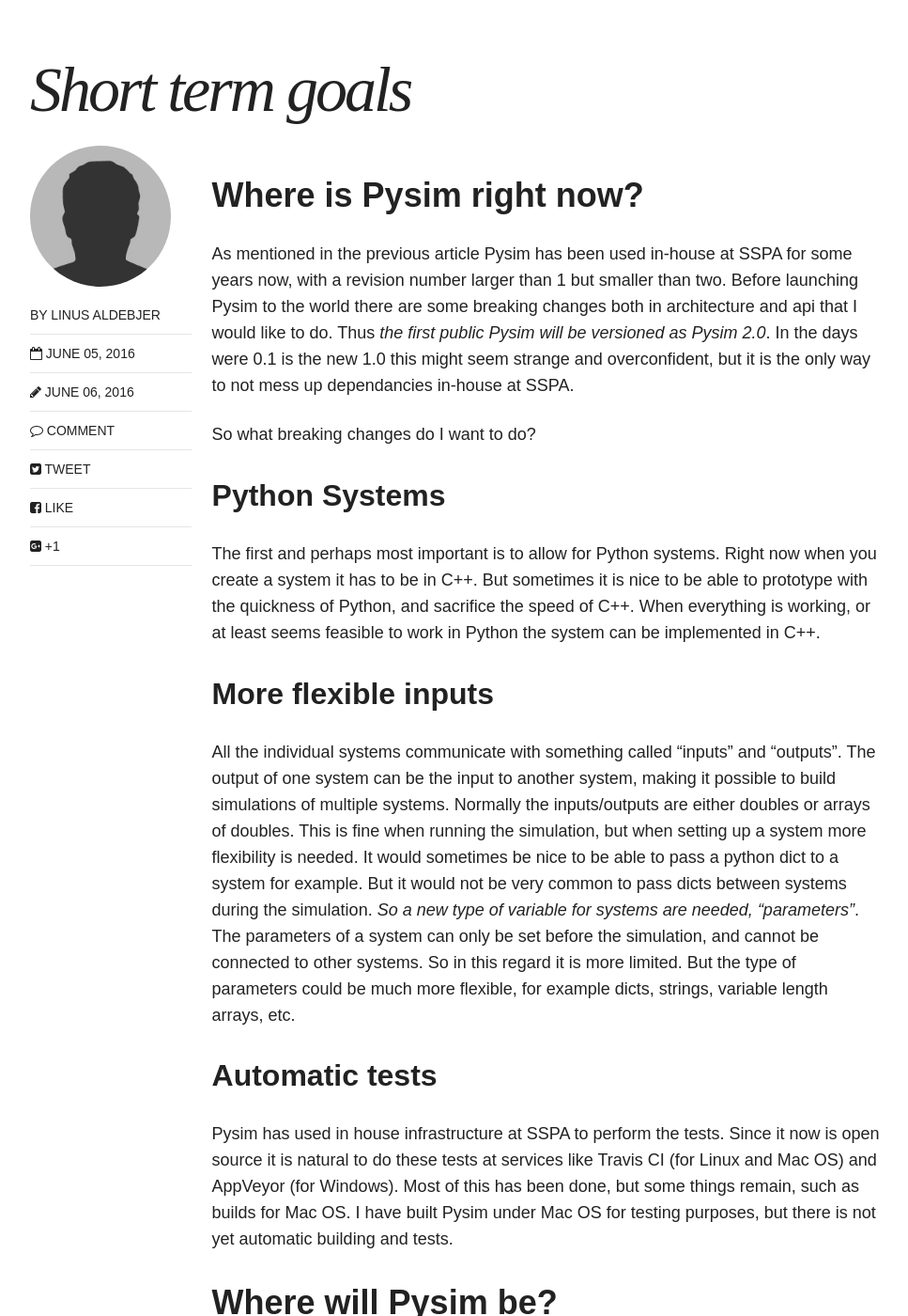
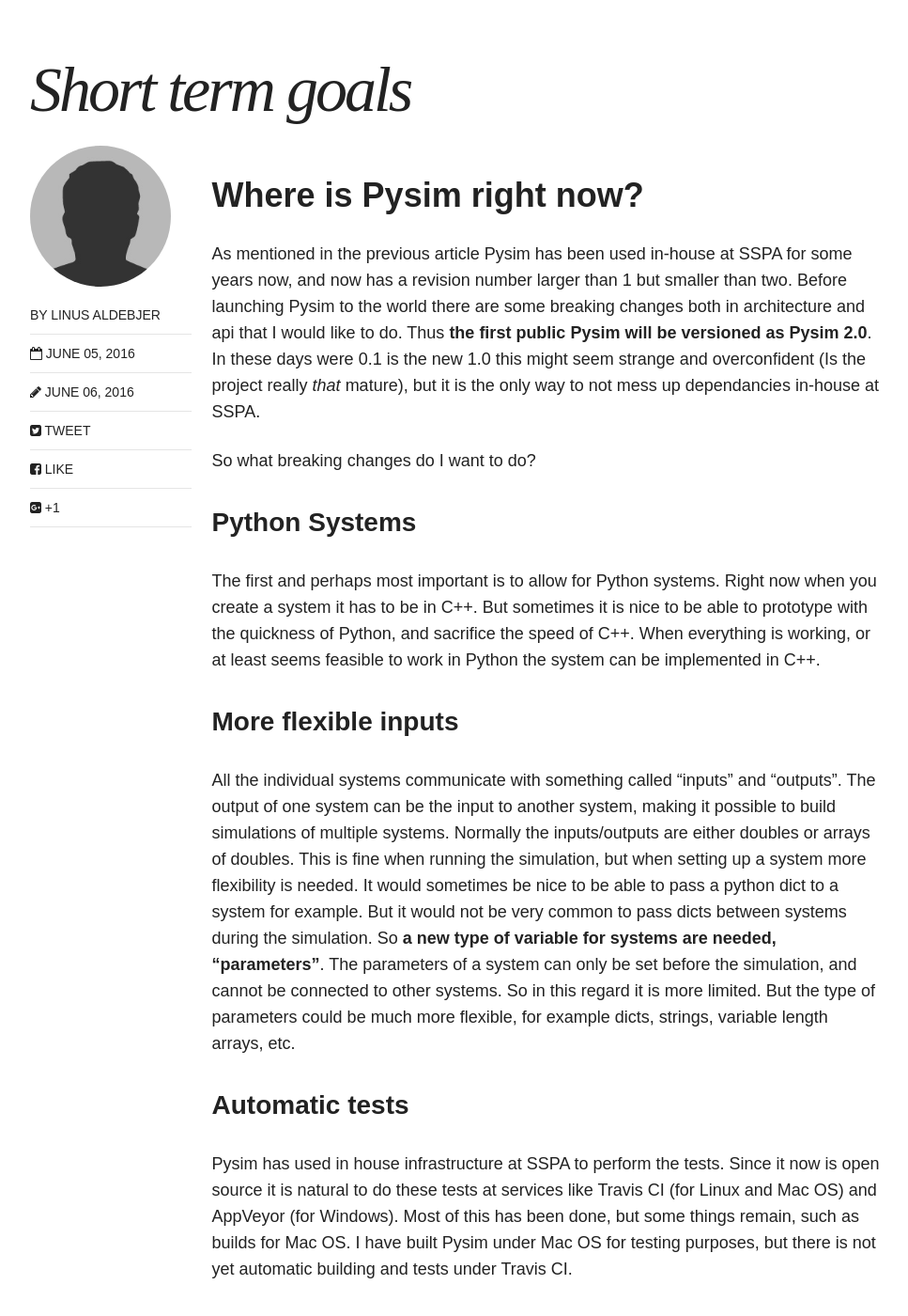
Before and after one commit to aldebjer/pysim, a Jekyll site: the page built from _posts/articles/2016-06-05-short-term-goals.md, in a window 1280 px wide and 1400 px high, scrolled down 473 px. Shown: the whole window at 94% size, without its empty margins (154-1121 px from the left). Built offline with Jekyll 4.4.1, drawn with Linux system fonts in a browser that asks for light colours; nearby versions of some CDN libraries; comment, search, counter and statistics services are not loaded; some of the changed text lies outside the part shown.

```diff
--- a/_posts/articles/2016-06-05-short-term-goals.md
+++ b/_posts/articles/2016-06-05-short-term-goals.md
@@ -3,42 +3,40 @@ layout: post
 title: Short term goals
 excerpt: "Some discussion on the short term goals of Pysim."
 modified: 2016-06-06T14:17:25-04:00
-categories: articles
+categories: blog
 tags: [milestones]
-comments: true
+comments: false
 share: true
 ---
 
 # Where is Pysim right now?
 
-As mentioned in the previous article Pysim has been used in-house at SSPA for some years now, with a revision number larger
+As mentioned in the previous article Pysim has been used in-house at SSPA for some years now, and now has a revision number larger
 than 1 but smaller than two. Before launching Pysim to the world there are some breaking changes both in architecture and
-api that I would like to do. Thus *the first public Pysim will be versioned as Pysim 2.0*. In the days were 0.1 is the new 1.0 this
-might seem strange and overconfident, but it is the only way to not mess up dependancies in-house at SSPA.
+api that I would like to do. Thus **the first public Pysim will be versioned as Pysim 2.0**. In these days were 0.1 is the new 1.0 this
+might seem strange and overconfident (Is the project really *that* mature), but it is the only way to not mess up dependancies in-house at SSPA.
 
 So what breaking changes do I want to do?
 
-## Python Systems
-
+### Python Systems
 The first and perhaps most important is to allow for Python systems. Right now when you
 create a system it has to be in C++. But sometimes it is nice to be able to prototype with the quickness of Python, and sacrifice
 the speed of C++. When everything is working, or at least seems feasible to work in Python the system can be implemented in C++.
 
-## More flexible inputs
-
+### More flexible inputs
 All the individual systems communicate with something called "inputs" and "outputs". The output of one system can be the input to
 another system, making it possible to build simulations of multiple systems. Normally the inputs/outputs are either doubles or arrays
 of doubles. This is fine when running the simulation, but when setting up a system more flexibility is needed. It would sometimes
 be nice to be able to pass a python dict to a system for example. But it would not be very common to pass dicts between systems during
-the simulation. *So a new type of variable for systems are needed, "parameters"*. The parameters of a system can only be set before
+the simulation. So **a new type of variable for systems are needed, "parameters"**. The parameters of a system can only be set before
 the simulation, and cannot be connected to other systems. So in this regard it is more limited. But the type of parameters could
 be much more flexible, for example dicts, strings, variable length arrays, etc.
 
-## Automatic tests
-
+### Automatic tests
 Pysim has used in house infrastructure at SSPA to perform the tests. Since it now is open source it is natural to do these tests
 at services like Travis CI (for Linux and Mac OS) and AppVeyor (for Windows). Most of this has been done, but some things remain,
-such as builds for Mac OS. I have built Pysim under Mac OS for testing purposes, but there is not yet automatic building and tests.
+such as builds for Mac OS. I have built Pysim under Mac OS for testing purposes, but there is not yet automatic building and tests
+under Travis CI.
 
 # Where will Pysim be?
 
```
Also changed, not shown: _posts/articles/2016-06-01-first-post.md (+2 -2 lines).
